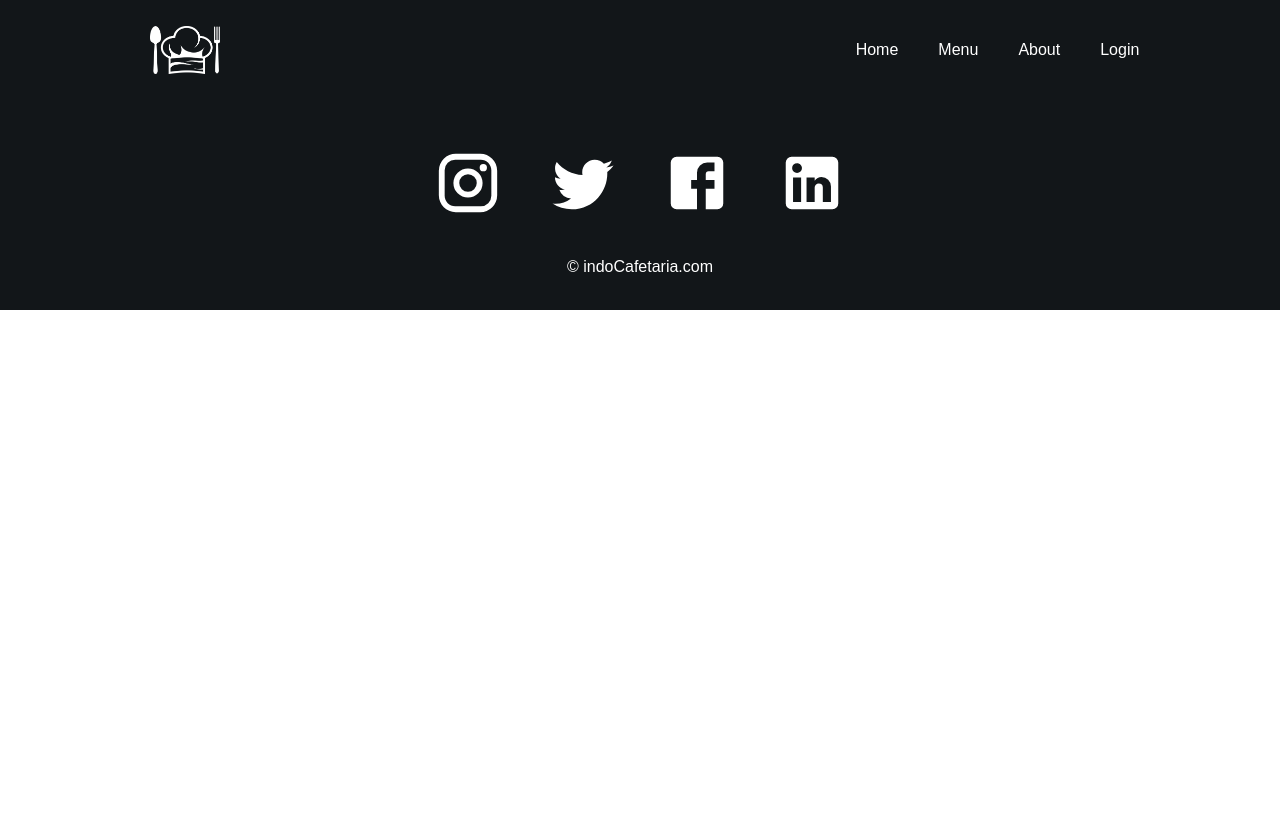
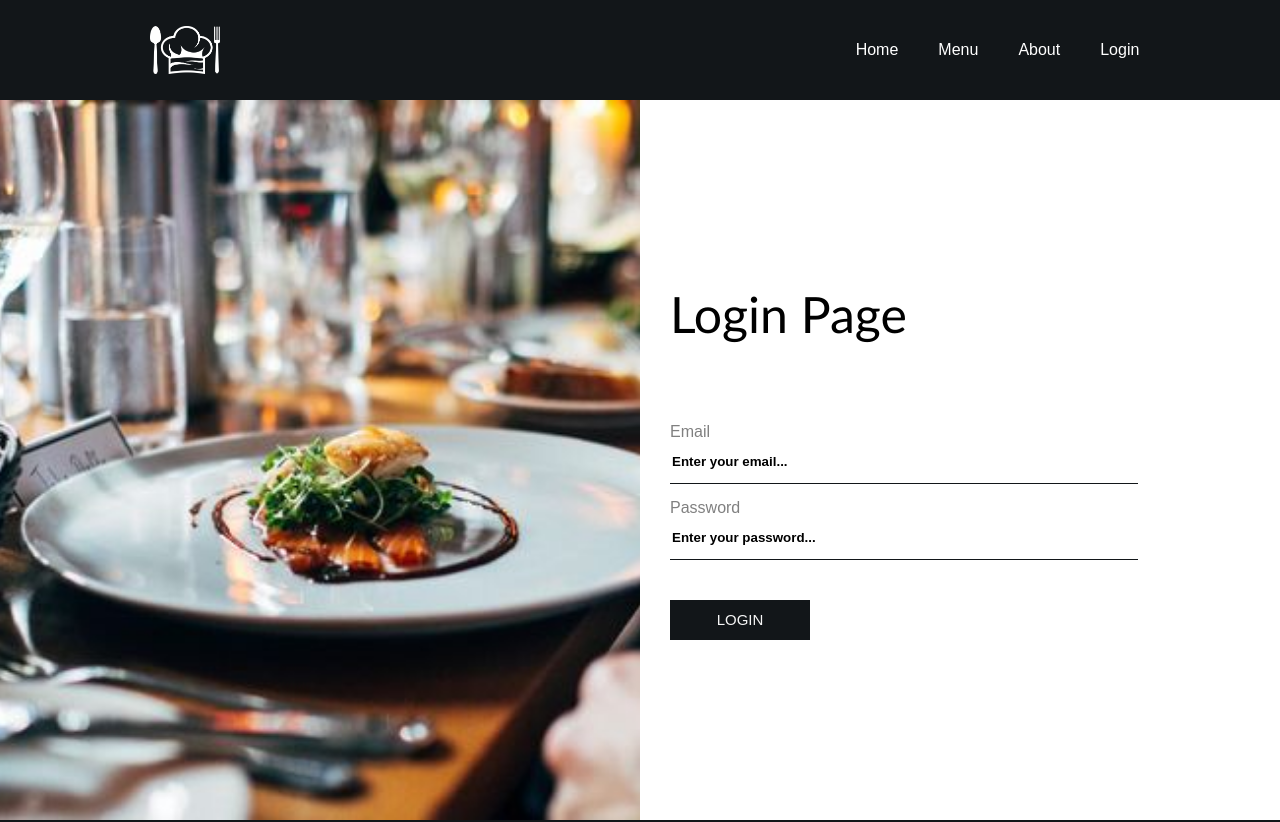
Before and after one commit to NN2777/KULINER-INDO, a React (Create React App) app: page /login in a window 1280 px wide. Shown: the top 822 px of the page. Before the commit the page ends 800 px from the top, so only its background shows below. Built offline with nearby package versions, Linux system fonts and the light colour scheme; the HTML template or start-up script is replaced by a standard one.

Commit message:
Add Login Page

```diff
--- a/src/App.js
+++ b/src/App.js
@@ -4,7 +4,7 @@ import Footer from "./components/Footer";
 import Home from "./pages/Home";
 import Menu from "./pages/Menu";
 import About from "./pages/About";
-import Contact from "./pages/Contact";
+import Login from "./pages/Login";
 import { BrowserRouter as Router, Route, Switch } from "react-router-dom";
 
 function App() {
@@ -16,7 +16,7 @@ function App() {
           <Route path="/" exact component={Home} />
           <Route path="/menu" exact component={Menu} />
           <Route path="/about" exact component={About} />
-          <Route path="/contact" exact component={Contact} />
+          <Route path="/login" exact component={Login} />
         </Switch>
         <Footer />
       </Router>
--- a/src/components/Navbar.js
+++ b/src/components/Navbar.js
@@ -18,14 +18,14 @@ function Navbar() {
           <Link to="/"> Home </Link>
           <Link to="/menu"> Menu </Link>
           <Link to="/about"> About </Link>
-          <Link to="/contact"> Login </Link>
+          <Link to="/login"> Login </Link>
         </div>
       </div>
       <div className="rightSide">
         <Link to="/"> Home </Link>
         <Link to="/menu"> Menu </Link>
         <Link to="/about"> About </Link>
-        <Link to="/contact"> Login </Link>
+        <Link to="/login"> Login </Link>
         <button onClick={toggleNavbar}>
           <ReorderIcon />
         </button>
--- a/src/pages/Contact.js
+++ b/src/pages/Login.js
@@ -1,10 +1,10 @@
 import React from "react";
 import LoginImg from "../assets/login_img.jpg";
-import "../styles/Contact.css";
+import "../styles/Login.css";
 
-function Contact() {
+function Login() {
   return (
-    <div className="contact">
+    <div className="login">
       <div
         className="leftSide"
         style={{ backgroundImage: `url(${LoginImg})` }}
@@ -12,7 +12,7 @@ function Contact() {
       <div className="rightSide">
         <h1> Login Page </h1>
 
-        <form id="contact-form" method="POST">
+        <form id="login-form" method="POST">
           <label htmlFor="name">Email</label>
           <input name="name" placeholder="Enter your email..." type="text" />
           <label htmlFor="email">Password</label>
@@ -24,4 +24,4 @@ function Contact() {
   );
 }
 
-export default Contact;
+export default Login;
--- a/src/styles/Contact.css
+++ b/src/styles/Login.css
@@ -1,10 +1,10 @@
-.contact {
+.login {
   width: 100%;
   height: 90vh;
   display: flex;
 }
 
-.contact .leftSide {
+.login .leftSide {
   height: 100%;
   flex: 50%;
   background-position: center;
@@ -12,7 +12,7 @@
   background-size: cover;
 }
 
-.contact .rightSide {
+.login .rightSide {
   height: 100%;
   flex: 50%;
   display: flex;
@@ -20,7 +20,7 @@
   justify-content: center;
 }
 
-.contact .rightSide h1 {
+.login .rightSide h1 {
   font-family: "Trebuchet MS", "Lucida Sans Unicode", "Lucida Grande",
     "Lucida Sans", Arial, sans-serif;
   font-weight: 10;
```
